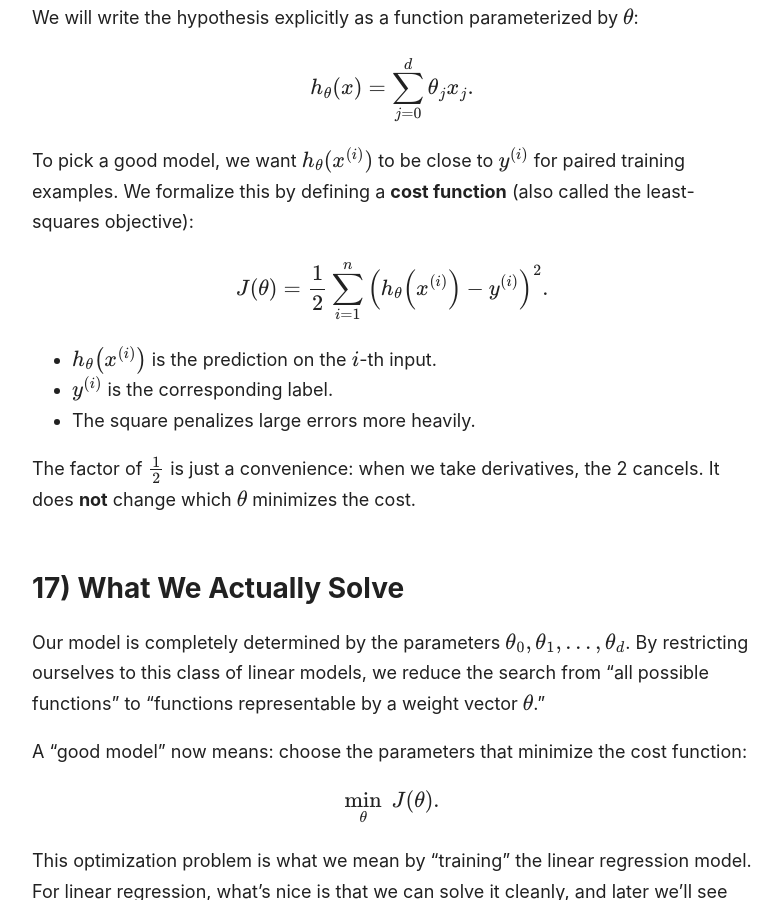
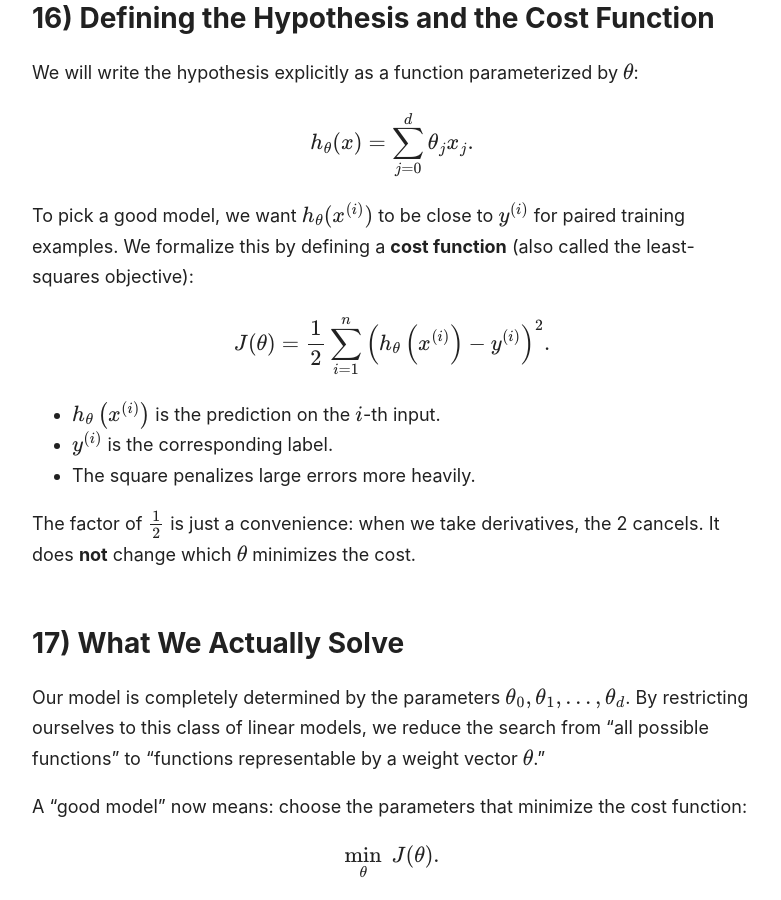
Before and after one commit to CompositeLizard/supreme, a Jekyll site: the page built from notes/ML_Ma/Lec2.md, in a window 1280 px wide and 900 px high, scrolled down 10074 px. Shown: the whole window, without its empty margins (248-1029 px from the left). Built offline with Jekyll 4.4.1, drawn with Linux system fonts in a browser that asks for light colours; our own code applies the rules of GitHub Pages for plain Markdown files; some of the changed text lies outside the part shown.

Commit message:
Update Lec2.md

```diff
--- a/notes/ML_Ma/Lec2.md
+++ b/notes/ML_Ma/Lec2.md
@@ -43,9 +43,9 @@ Let’s talk about **supervised learning**. This whole block is supervised learn
 
 We want a **prediction function**, which we’ll consistently denote by %h5. It maps from some set $\mathcal{X}$ to some set $\mathcal{Y}$:
 
-$h: \mathcal{X} \to \mathcal{Y}.$
+$$h: \mathcal{X} \to \mathcal{Y}.$$
 
-Before getting formal, here are examples of what (\mathcal{X}) and (\mathcal{Y}) could be:
+Before getting formal, here are examples of what $\mathcal{X}$ and $\mathcal{Y}$ could be:
 
 * $\mathcal{X}$: images, and $\mathcal{Y}$: labels like “cat,” “dog,” and so on. “Does this image contain a cat?” is the simplest yes/no version.
 * $\mathcal{X}$: text, and $\mathcal{Y}$: labels like “hate speech” vs. “not hate speech.” This is an example where we’d like machine learning to do better than it currently does in practice.
@@ -123,7 +123,7 @@ Now I want to generalize the model. Imagine we have a dataset with many features
 
 ## 11) Turning an Affine Model into a Linear One
 
-I called the model “linear,” but if you’re being precise, the form $$\theta_0 + \theta_1 x_1$$ is actually **affine** because of the intercept term $$\theta_0$$. The standard trick to make the notation genuinely linear is to introduce a new feature $$x_0$$ that is always equal to 1.
+I called the model “linear,” but if you’re being precise, the form $\theta_0 + \theta_1 x_1$ is actually **affine** because of the intercept term $\theta_0$. The standard trick to make the notation genuinely linear is to introduce a new feature $x_0$ that is always equal to 1.
 
 We adopt the convention:
 
@@ -133,7 +133,7 @@ With that convention, the intercept becomes $\theta_0 x_0$, so the whole express
 
 ## 12) The Linear Model in $$d$$ Dimensions
 
-With $$d$$ (original) features, the model becomes:
+With $d$ (original) features, the model becomes:
 
 $h_\theta(x) = \theta_0 x_0 + \theta_1 x_1 + \cdots + \theta_d x_d = \sum_{j=0}^{d} \theta_j x_j,$
 
@@ -141,15 +141,23 @@ with the reminder:
 
 $x_0 = 1.$
 
-This now supports high-dimensional inputs. High-dimensional spaces behave differently than low-dimensional ones, and they’re often where machine learning gets interesting. In many modern settings, we embed data into a vector space (sometimes with hundreds of dimensions) and then train a linear model on top. In this course, for now, the features will be human-interpretable and come directly from the table: given a row $$x^{(i)}$$, we fill in values like size, bedrooms, lot size, and so on, and then compute a prediction.
+This now supports high-dimensional inputs. High-dimensional spaces behave differently than low-dimensional ones, and they’re often where machine learning gets interesting. In many modern settings, we embed data into a vector space (sometimes with hundreds of dimensions) and then train a linear model on top. In this course, for now, the features will be human-interpretable and come directly from the table: given a row $x^{(i)}$, we fill in values like size, bedrooms, lot size, and so on, and then compute a prediction.
 
 ## 13) Vector Notation for Features and Parameters
 
 To simplify notation, we use column vectors. For the $$i$$-th example, define the feature vector:
 
-$x^{(i)} = \begin{bmatrix}x^{(i)}_0 \\x^{(i)}_1 \\\vdots \\x^{(i)}_d\end{bmatrix},$
+$$
+x^{(i)} =
+\begin{bmatrix}
+x^{(i)}_0 \\
+x^{(i)}_1 \\
+\vdots \\
+x^{(i)}_d
+\end{bmatrix}
+$$
 
-where $$x^{(i)}_0 = 1$$ and, for example, $$x^{(i)}_1$$ might be the size feature (like 2104 square feet), $$x^{(i)}_2$$ might be bedrooms, and so on.
+where $$x^{(i)}_0 = 1$$ and, for example, $x^{(i)}_1$ might be the size feature (like 2104 square feet), $x^{(i)}_2$ might be bedrooms, and so on.
 
 The parameter vector is:
 
@@ -163,9 +171,9 @@ $$
 \end{bmatrix}.
 $$
 
-The pedantry here is intentional: we’ll reuse this exact mapping between “raw data row” and “feature vector” in many different settings, even when the meaning of $$\theta$$ changes across models.
+The pedantry here is intentional: we’ll reuse this exact mapping between “raw data row” and “feature vector” in many different settings, even when the meaning of $\theta$ changes across models.
 
-The label for example $$i$$ is $$y^{(i)}$$, which is the price in our running example. Each pair $$\left(x^{(i)}, y^{(i)}\right)$$ is a **training example**.
+The label for example $i$ is $y^{(i)}$, which is the price in our running example. Each pair $\left(x^{(i)}, y^{(i)}\right)$ is a **training example**.
 
 ## 14) Writing the Whole Training Set as a Matrix
 
@@ -185,7 +193,7 @@ For historical and computational reasons, we look at **squared residuals**. You
 
 ## 16) Defining the Hypothesis and the Cost Function
 
-We will write the hypothesis explicitly as a function parameterized by $$\theta$$:
+We will write the hypothesis explicitly as a function parameterized by $\theta$:
 
 $$
 h_\theta(x) = \sum_{j=0}^{d} \theta_j x_j.
@@ -197,18 +205,18 @@ $$
 J(\theta)=
 \frac{1}{2}
 \sum_{i=1}^{n}
-\left(h_\theta\!\left(x^{(i)}\right) - y^{(i)}\right)^2.
+\left(h_\theta \left(x^{(i)}\right) - y^{(i)}\right)^2.
 $$
 
-- $$h_\theta\!\left(x^{(i)}\right)$$ is the prediction on the $$i$$-th input.
-- $$y^{(i)}$$ is the corresponding label.
+- $h_\theta \left(x^{(i)}\right)$ is the prediction on the $i$-th input.
+- $y^{(i)}$ is the corresponding label.
 - The square penalizes large errors more heavily.
 
-The factor of $$\tfrac{1}{2}$$ is just a convenience: when we take derivatives, the 2 cancels. It does **not** change which $$\theta$$ minimizes the cost.
+The factor of $\tfrac{1}{2}$ is just a convenience: when we take derivatives, the 2 cancels. It does **not** change which $$\theta$$ minimizes the cost.
 
 ## 17) What We Actually Solve
 
-Our model is completely determined by the parameters $$\theta_0, \theta_1, \ldots, \theta_d$$. By restricting ourselves to this class of linear models, we reduce the search from “all possible functions” to “functions representable by a weight vector $$\theta$$.”
+Our model is completely determined by the parameters $\theta_0, \theta_1, \ldots, \theta_d$. By restricting ourselves to this class of linear models, we reduce the search from “all possible functions” to “functions representable by a weight vector $\theta$.”
 
 A “good model” now means: choose the parameters that minimize the cost function:
 
@@ -222,17 +230,17 @@ This optimization problem is what we mean by “training” the linear regressio
 
 A student asked: why include the $$\tfrac{1}{2}$$ in the least-squares cost?
 
-The key point is that we only care about the **minimizer**, not the absolute scale of the cost. Multiplying the cost by a constant doesn’t change which $$\theta$$ minimizes it. The $$\tfrac{1}{2}$$ is included because it makes derivatives cleaner: when differentiating $$\left(\cdot\right)^2$$, a factor of 2 appears and cancels the $$\tfrac{1}{2}$$.
+The key point is that we only care about the **minimizer**, not the absolute scale of the cost. Multiplying the cost by a constant doesn’t change which $\theta$ minimizes it. The $\tfrac{1}{2}$ is included because it makes derivatives cleaner: when differentiating $\left(\cdot\right)^2$, a factor of 2 appears and cancels the $\tfrac{1}{2}$.
 
 ## 19) Why This Setup Matters
 
 We are setting up a pattern that will repeat throughout the course:
 
-1. Choose a hypothesis class (parameterized by $$\theta$$).
+1. Choose a hypothesis class (parameterized by $\theta$).
 2. Define a cost function that penalizes bad predictions.
-3. Solve $$\min_\theta J(\theta)$$ using optimization methods.
+3. Solve $\min_\theta J(\theta)$ using optimization methods.
 
-We’ll replace $$J(\theta)$$ with different cost functions for classification and other statistical models, but much of what comes next—how we optimize, how we compute gradients, how we interpret the solution—will carry over.
+We’ll replace $J(\theta)$ with different cost functions for classification and other statistical models, but much of what comes next—how we optimize, how we compute gradients, how we interpret the solution—will carry over.
 
 
 ## 20) Solving the Optimization Problem: Why We Use Gradient Descent
@@ -245,7 +253,7 @@ So we’ll use an approach that generalizes: **gradient-based optimization**.
 
 ## 21) Intuition: The Shape of the Cost Function
 
-Imagine $$J(\theta)$$ is our cost function. As an aside, least-squares for linear regression is convex, so it really does have a nice bowl shape. But when I draw a function with bumps and valleys, I’m illustrating what can happen in more general machine learning problems.
+Imagine $J(\theta)$ is our cost function. As an aside, least-squares for linear regression is convex, so it really does have a nice bowl shape. But when I draw a function with bumps and valleys, I’m illustrating what can happen in more general machine learning problems.
 
 If a function is non-convex, it can have **local minima**—points that are lower than nearby points—but not the best overall. In convex problems, every local minimum is also a global minimum. We’ll return to that later; for now, just keep the intuition: gradient descent can get stuck in bad places for general objectives, but for least squares we’re in good shape.
 
@@ -290,7 +298,7 @@ A student asked about the “denominator” / notation: $$\nabla_\theta$$ just m
 
 ### How do we visualize the gradient in higher dimensions?
 
-One way to think about it: each component of the gradient is the slope along one coordinate direction. In 2D, you can imagine looking along the $$\theta_1$$ axis to get a 1D slice, compute its slope, then looking along $$\theta_2$$ to get the other slope. The gradient stacks those slopes into a vector that points in the direction of steepest ascent; stepping opposite it moves you downhill.
+One way to think about it: each component of the gradient is the slope along one coordinate direction. In 2D, you can imagine looking along the $\theta_1$ axis to get a 1D slice, compute its slope, then looking along $\theta_2$ to get the other slope. The gradient stacks those slopes into a vector that points in the direction of steepest ascent; stepping opposite it moves you downhill.
 
 High dimensions can be strange: objectives can have **saddles** (saddle points), where the surface curves up in one direction and down in another. We won’t worry about convergence details right now, but this is one reason optimization can be tricky in modern ML.
 
@@ -303,7 +311,7 @@ $$
 \ \text{is small},
 $$
 
-or when the gradient norm $\|\nabla_\theta J(\theta^{(t)})\|$ is small, or after a fixed number of steps. You set a tolerance (sometimes near machine precision like $$10^{-6}$$ or $$10^{-16}$$, or larger if you just want a fast approximate solution).
+or when the gradient norm $\|\nabla_\theta J(\theta^{(t)})\|$ is small, or after a fixed number of steps. You set a tolerance (sometimes near machine precision like $10^{-6}$ or $10^{-16}$, or larger if you just want a fast approximate solution).
 
 For general non-convex problems, gradient descent can converge to a poor local minimum. In a convex bowl-shaped objective, that issue disappears: every local minimum is global. Least squares is convex, which is why it behaves well here.
 
@@ -319,7 +327,7 @@ J(\theta)=
 \left(h_\theta(x^{(i)}) - y^{(i)}\right)^2.
 $$
 
-We want the partial derivative with respect to the $$j$$-th parameter $$\theta_j$$:
+We want the partial derivative with respect to the $j$-th parameter $\theta_j$:
 
 $$
 \frac{\partial}{\partial \theta_j} J(\theta)=
@@ -342,7 +350,7 @@ $$
 \right).
 $$
 
-Differentiate the square term. The factor $$\tfrac{1}{2}$$ cancels the 2 from differentiating $$\left(\cdot\right)^2$$:
+Differentiate the square term. The factor $\tfrac{1}{2}$ cancels the 2 from differentiating $\left(\cdot\right)^2$:
 
 $$
 \frac{\partial}{\partial \theta_j} J(\theta)=
```
